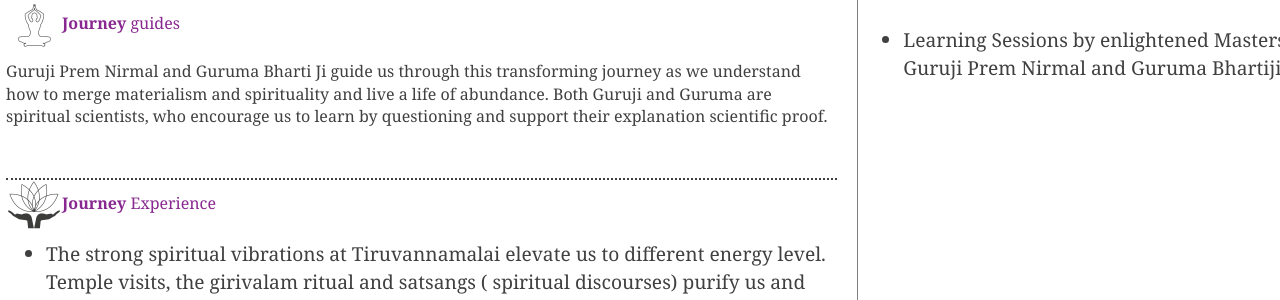
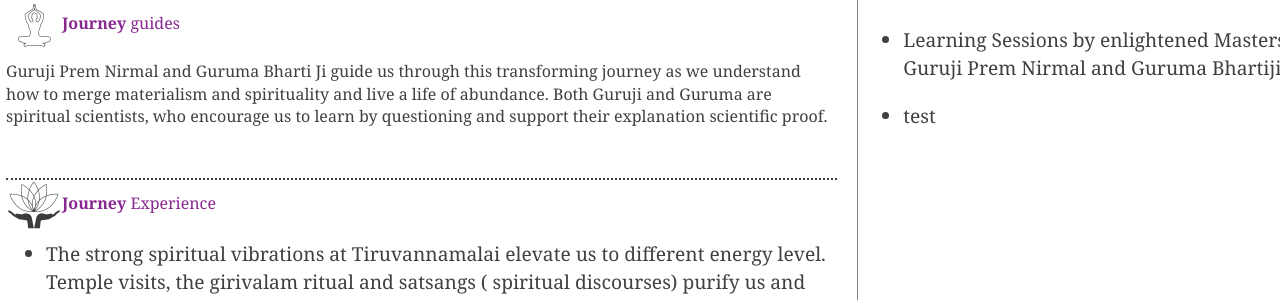
Before and after one commit to GHSKM/testingSIteLeafDE, a Jekyll site: the page built from _journeys/Enlightenment-Intensive-Retreat.md, in a window 1280 px wide. Shown: the part 1048-1348 px from the top of the page. Built offline with Jekyll 4.4.1, drawn with Linux system fonts in a browser that asks for light colours; nearby versions of some CDN libraries; some web fonts are replaced; library files that are not in the unit come from our copies.

Commit message:
Updated Enlightenment Intensive Retreat

```diff
--- a/_journeys/Enlightenment-Intensive-Retreat.md
+++ b/_journeys/Enlightenment-Intensive-Retreat.md
@@ -32,6 +32,7 @@ journey-highlights:
 - Meditate in the caves of Ramana
 - Circumambulate the sacred hills, Arunachaleswar
 - Learning Sessions by enlightened Masters Guruji Prem Nirmal and Guruma Bhartiji
+- 'test '
 excerpt_separator: "<!--more-->"
 layout: package
 ---
```
